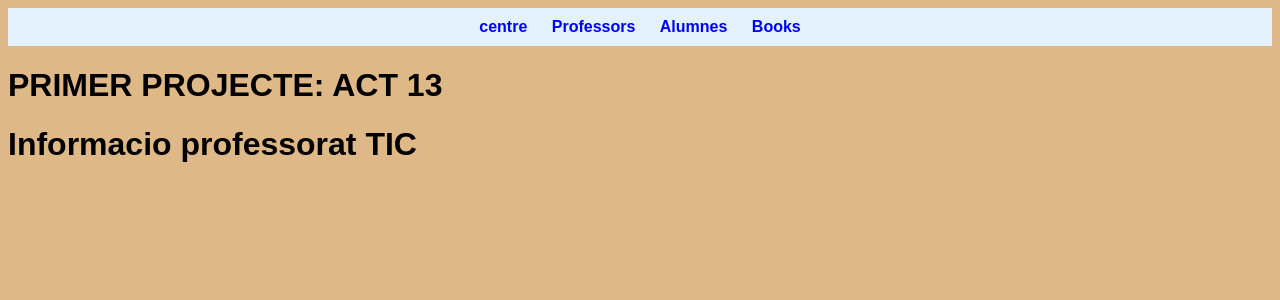
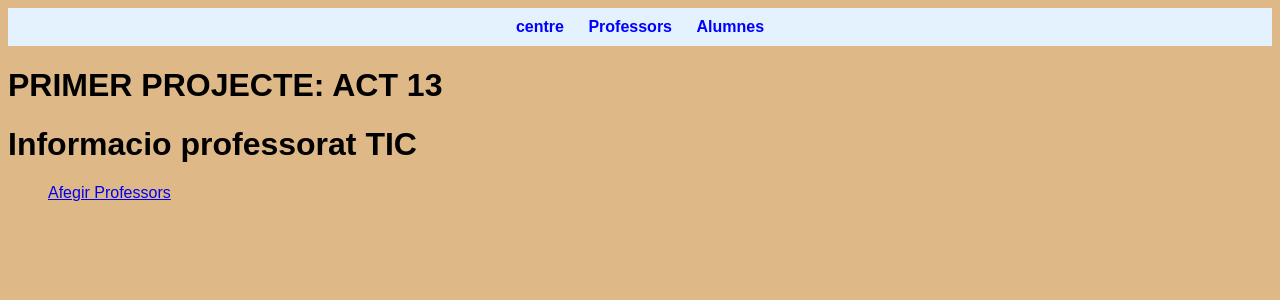
Before and after one commit to EdwindanielTIC/django_DanielRamirez, a Django app: page /centre/professors/ in a window 1280 px wide. Shown: the top 300 px of the page. Run offline with Django 4.2, Linux system fonts and the light colour scheme; data that the repository does not hold is empty; some libraries are stand-ins or nearby versions.

Commit message:
Añadiendo form de professors

```diff
--- a/Actividad13/config/centre/models.py
+++ b/Actividad13/config/centre/models.py
@@ -18,6 +18,6 @@ class Professors(models.Model):
     surname = models.CharField(max_length=500)
     surname2 = models.CharField(max_length=500)
     email = models.EmailField(max_length=500)
-    curs = models.EmailField(max_length=500)
+    curs = models.CharField(max_length=500)
     tutor = models.CharField(max_length=500)
     moduls_repartits = models.DateField(max_length=500)
--- a/Actividad13/config/centre/templates/alumnos.html
+++ b/Actividad13/config/centre/templates/alumnos.html
@@ -30,5 +30,5 @@
 
 
 </ul>
-     <a href="{% url 'user_form' %}"> Afegir Usuaris</a>
+     <a href="{% url 'user_form' %}"> Afegir alumne</a>
 {% endblock %}
--- a/Actividad13/config/centre/templates/head/header.html
+++ /dev/null
@@ -1,28 +0,0 @@
-{#<link href="">#}
-{#<head>#}
-{#  <style>#}
-{#        body {#}
-{#            font-family: Arial, sans-serif;#}
-{#            background-color: #f8f9fa;#}
-{#        }#}
-{#        nav {#}
-{#            background-color: #e3f2fd;#}
-{#            padding: 10px;#}
-{#            text-align: center;#}
-{#        }#}
-{#        nav a {#}
-{#            text-decoration: none;#}
-{#            color: blue;#}
-{#            margin: 0 10px;#}
-{#            font-weight: bold;#}
-{#        }#}
-{#    </style>#}
-{#</head>#}
-{##}
-{#<nav>#}
-{#    <a href="{% url 'index' %}">centre</a>#}
-{#  <a href="{% url 'professors' %}">Professors</a>#}
-{#  <a href="{% url 'alumnos' %}">Alumnes</a>#}
-{#  <a href="{% url 'books' %}">Books</a>#}
-{#    #}
-{#</nav>#}
--- a/Actividad13/config/centre/templates/index.html
+++ b/Actividad13/config/centre/templates/index.html
@@ -28,15 +28,10 @@
     <a href="{% url 'index' %}">centre</a>
   <a href="{% url 'professors' %}">Professors</a>
   <a href="{% url 'alumnos' %}">Alumnes</a>
-  <a href="{% url 'books' %}">Books</a>
-
 </nav>
 
 
 </head>
-
-
-
 
 <body style="background-color: burlywood">
 
@@ -48,7 +43,5 @@
         {% endblock %}
     </div>
 
-{#    {% include "head/header.html"%}#}
-
 </body>
 </html>
--- a/Actividad13/config/centre/templates/professors.html
+++ b/Actividad13/config/centre/templates/professors.html
@@ -21,4 +21,5 @@
     <li>info: {{books.info}}</li>
 </ul>
 {% endfor %}
+     <a href="{% url 'professor_form' %}"> Afegir Professors</a>
 {% endblock %}
--- a/Actividad13/config/centre/urls.py
+++ b/Actividad13/config/centre/urls.py
@@ -5,8 +5,8 @@ urlpatterns = [
     path('', views.index, name='index'),
     path('professors/', views.professors, name='professors'),
     path('alumnos/', views.alumnos, name='alumnos'),
-    path('books/book/<str:pk>/', views.book, name='book'),
-    path('books/', views.books, name='books'),
+   path('user-form/', views.user_form, name='user_form'),
 
-   path('user-form/', views.user_form, name='user_form'),
+    path('professor_form/', views.professor_form, name='professor_form'),
+
 ]
--- a/Actividad13/config/centre/views.py
+++ b/Actividad13/config/centre/views.py
@@ -4,9 +4,8 @@ from django.db.models.fields import return_None
 from django.shortcuts import render, redirect
 from django.http import HttpResponse
 
-from .forms import AlumneForm
+from .forms import AlumneForm, ProfessorsForm
 from .models import Alumne, Professors
-
 
 def index(request):
     return render(request, 'index.html')
@@ -15,34 +14,13 @@ def professors(request):
         prof = Professors.objects.all()
         return render(request, 'professors.html', {'professors': prof})
 
-
-
 def alumnos(request):
     usrs = Alumne.objects.all()
     return render(request, 'alumnos.html', {'usrs': usrs})
 
-bookstore = [
-    {'id': 1, 'title': 'El Quijote', 'author': 'Cervantes'},
-    {'id': 2, 'title': 'La llamada de lo salvaje', 'author': 'Gabriel Garcia Marquez'},
-    {'id': 3, 'title': 'Viajo sin ver', 'author': 'John Z'}
-]
-
-def book(request, pk):
-    book_Obj = None
-
-    for i in bookstore:
-        if i['id'] == pk:
-            book_Obj = i
-            break
-    return render(request, 'book.html', {'book_Obj': book_Obj})
-
-def books(request):
-    return render(request, 'books.html', {'books': bookstore})
-
 
     # esto hace que me cree los datos directamente, y luego me los devuelva a la pagina web
 def user_form(request):
-
     form = AlumneForm()
 
     if request.method == 'POST':
@@ -50,6 +28,18 @@ def user_form(request):
         if form.is_valid():
             form.save()
             return redirect('index.html')
-
     context = {'form': form}
     return render(request, 'forms.html', context)
+
+
+def professor_form(request):
+        form = ProfessorsForm()
+
+        if request.method == 'POST':
+            form = ProfessorsForm(request.POST)
+            if form.is_valid():
+                form.save()
+                return redirect('index')
+
+        context = {'form': form}
+        return render(request, 'forms.html', context)
```
Also changed, not shown: Actividad13/config/centre/forms.py (+7 -1 lines), Actividad13/config/centre/templates/books.html (deleted, +0 -11 lines).
